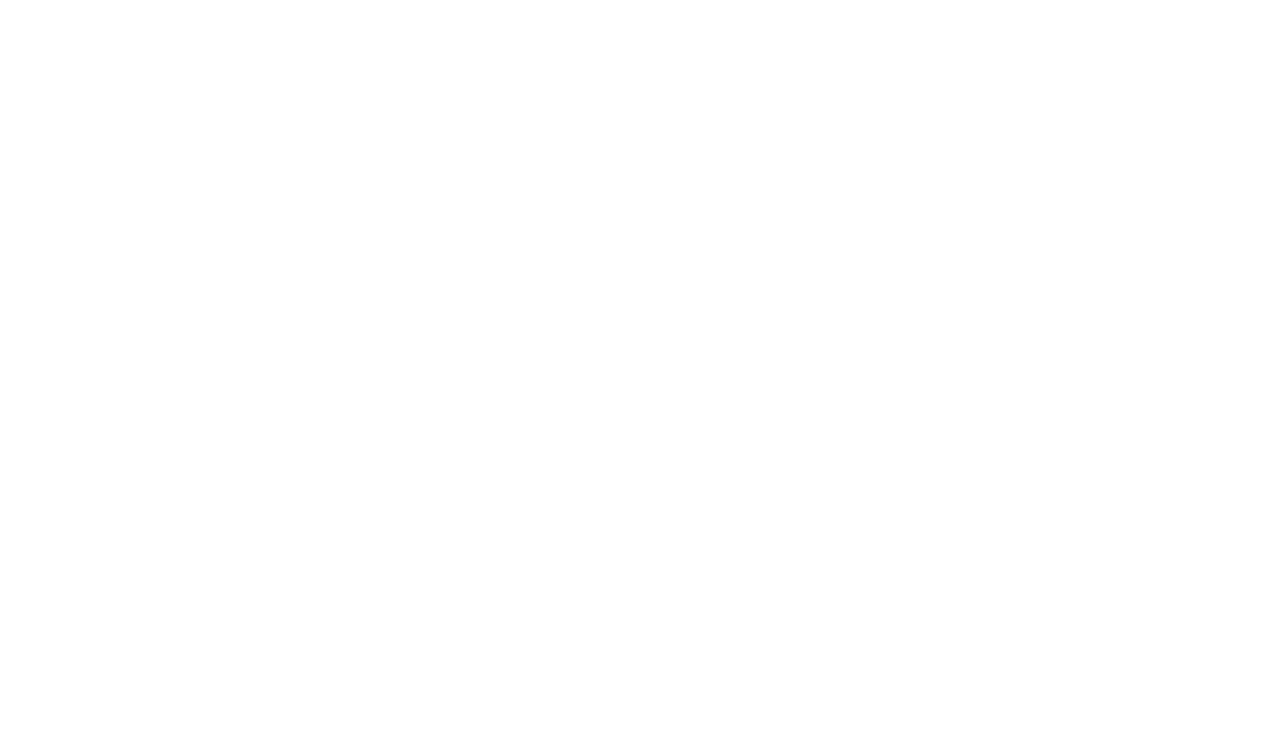
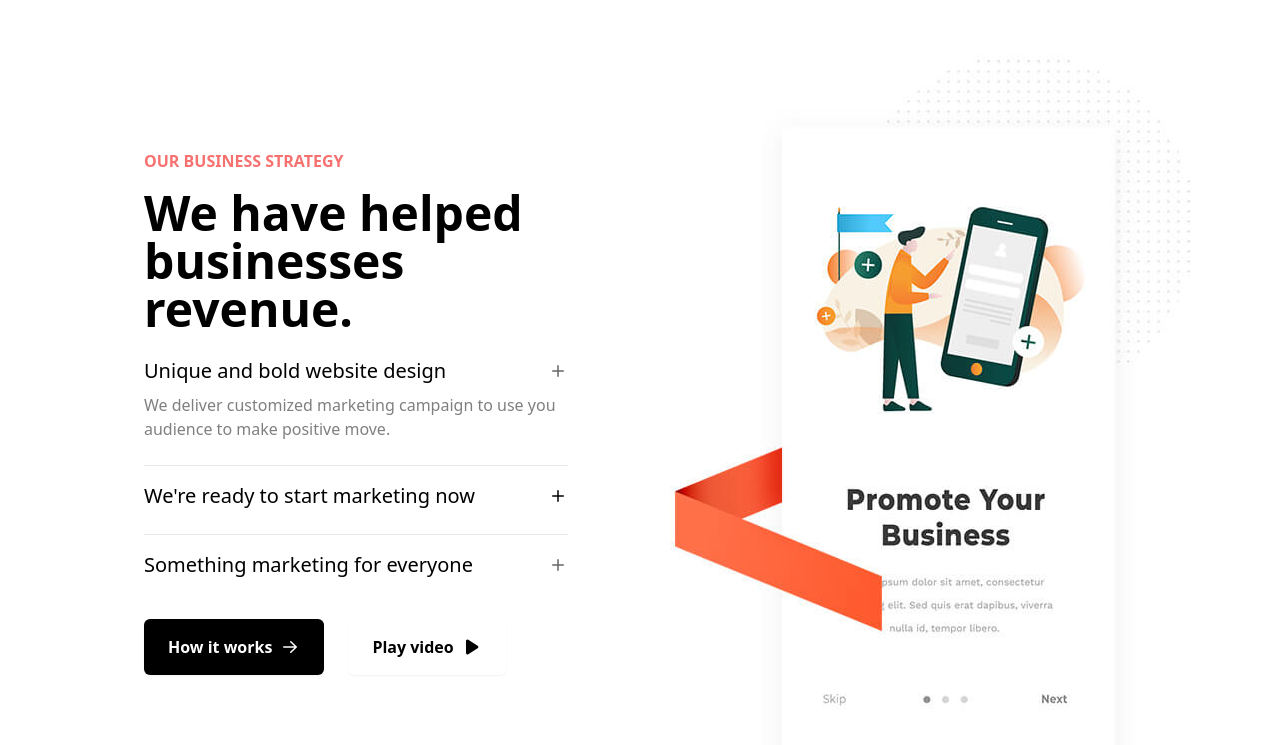
Before and after one commit to shemnduati/Marketo, a React (Vite) app: page / in a window 1280 px wide. Shown: the part 3018-3763 px from the top of the page. Before the commit the page ends 2960 px from the top, so only its background shows below. Built offline with nearby package versions, Linux system fonts and the light colour scheme.

Commit message:
completed the strategy sdection

```diff
--- a/package.json
+++ b/package.json
@@ -10,6 +10,8 @@
     "preview": "vite preview"
   },
   "dependencies": {
+    "@headlessui/react": "^2.1.10",
+    "@heroicons/react": "^2.1.5",
     "react": "^18.3.1",
     "react-dom": "^18.3.1",
     "react-icons": "^5.3.0"
--- a/src/App.jsx
+++ b/src/App.jsx
@@ -3,6 +3,7 @@
 import Hero from "./components/Hero/Hero"
 import Navbar from "./components/Navbar/Navbar"
 import Products from "./components/Products/Products"
+import Slider from "./components/Slider/Slider"
 import Starategy from "./components/Strategy/Starategy"
 
 
@@ -15,8 +16,9 @@
       <Hero />
       <Companies />
       <About />
+      <Slider />
+      <Products />
       <Starategy />
-      <Products />
     </main>
     </>
   )
--- a/src/components/Slider/Slider.jsx
+++ b/src/components/Slider/Slider.jsx
@@ -0,0 +1,16 @@
+import React from 'react'
+
+const Slider = () => {
+  return (
+    <section>
+    <div className='flex gap-6 py-6 text-8xl font-semibold items-center justify-center'>
+      <h1>strategy</h1>
+      <h1 className='text-gray-300'>planning</h1>
+      <h1>marketing</h1>
+      <h1 className='text-gray-300'>analysis</h1>
+    </div>
+  </section>
+  )
+}
+
+export default Slider
--- a/src/components/Strategy/Starategy.jsx
+++ b/src/components/Strategy/Starategy.jsx
@@ -1,15 +1,72 @@
-import React from 'react'
+import React from 'react';
+import strategy from "../../assets/strategy.jpg";
+import strategic from "../../assets/strategic.jpg";
+import { Disclosure, DisclosureButton, DisclosurePanel } from '@headlessui/react'
+import { PlusIcon, ArrowRightIcon, PlayIcon } from '@heroicons/react/20/solid'
+
 
 const Starategy = () => {
   return (
     <section>
-      <div className='flex gap-6 py-6 text-8xl font-semibold items-center justify-center'>
-        <h1>strategy</h1>
-        <h1 className='text-gray-300'>planning</h1>
-        <h1>marketing</h1>
-        <h1 className='text-gray-300'>analysis</h1>
+    <div className='container grid grid-cols-1 md:grid-cols-2 py-28 gap-12 min-h-[650px]'>
+      <div className='flex flex-col pl-16 -mt-8 px-12  justify-center'>
+        <h2 className='font-bold text-red-400 py-2'>OUR BUSINESS STRATEGY </h2>
+        <h2 className='font-bold text-5xl py-2 justify-center'> We have helped<br /> businesses revenue.</h2>
+        <div className="">
+          <div className="">
+            <Disclosure as="div" className="pt-4" defaultOpen={true}>
+              <DisclosureButton className="group flex w-full items-center justify-between">
+                <span className="text-xl text font-medium text-black group-data-[hover]:text-wblack/80">
+                  Unique and bold website design
+                </span>
+                <PlusIcon className="size-5 fill-black/60 group-data-[hover]:fill-black/50 group-data-[open]:rotate-180" />
+              </DisclosureButton>
+              <DisclosurePanel className="mt-2 text-md text-black/50">
+              We deliver customized marketing campaign to use you audience to make positive move.
+              </DisclosurePanel>
+            </Disclosure>
+            <hr className='mt-6 px-6' />
+            <Disclosure as="div" className="pt-4">
+              <DisclosureButton className="group flex w-full items-center justify-between">
+                <span className="text-xl font-medium text-black group-data-[hover]:text-black/80">
+                We're ready to start marketing  now
+                </span>
+                <PlusIcon className="size-5 fill-balck/60 group-data-[hover]:fill-black/50 group-data-[open]:rotate-180" />
+              </DisclosureButton>
+              <DisclosurePanel className="mt-2 text-md text-black/50">
+                We deliver customized marketing campaign to use you audience to make positive move.
+              </DisclosurePanel>
+              <hr className='mt-6 px-6' />
+            </Disclosure>
+            <Disclosure as="div" className="pt-4" defaultOpen={false}>
+              <DisclosureButton className="group flex w-full items-center justify-between">
+                <span className="text-xl font-medium text-black group-data-[hover]:text-wblack/80">
+                  Something marketing for everyone
+                </span>
+                <PlusIcon className="size-5 fill-black/60 group-data-[hover]:fill-black/50 group-data-[open]:rotate-180" />
+              </DisclosureButton>
+              <DisclosurePanel className="mt-2 text-md text-black/50">
+                We deliver customized marketing campaign to use you audience to make positive move.
+              </DisclosurePanel>
+            </Disclosure>
+          </div>
+          <div className="flex mt-6 gap-6">
+            <button className="flex items-center text-white bg-black px-6 py-4 mt-4 font-bold rounded-md shadow-sm">
+              How it works
+              <ArrowRightIcon className="ml-2 size-5 fill-white group-data-[hover]:fill-white/50 group-data-[open]:rotate-180" />
+            </button>
+            <button className="flex items-center text-black bg-white px-6 py-4 mt-4 font-bold rounded-md shadow-sm">
+              Play video
+              <PlayIcon className="ml-2 size-5 fill-black group-data-[hover]:fill-black/50 group-data-[open]:rotate-180" />
+            </button>
+          </div>
+          </div>
+    </div>
+      <div className='flex items-center justify-center'>
+        <img src={ strategy } alt="About Image" />
       </div>
-    </section>
+    </div>
+   </section>
   )
 }
 
```
Also changed, not shown: src/assets/strategy.jpg (added), 1 other file (tests, documents, lock files or other folders).
